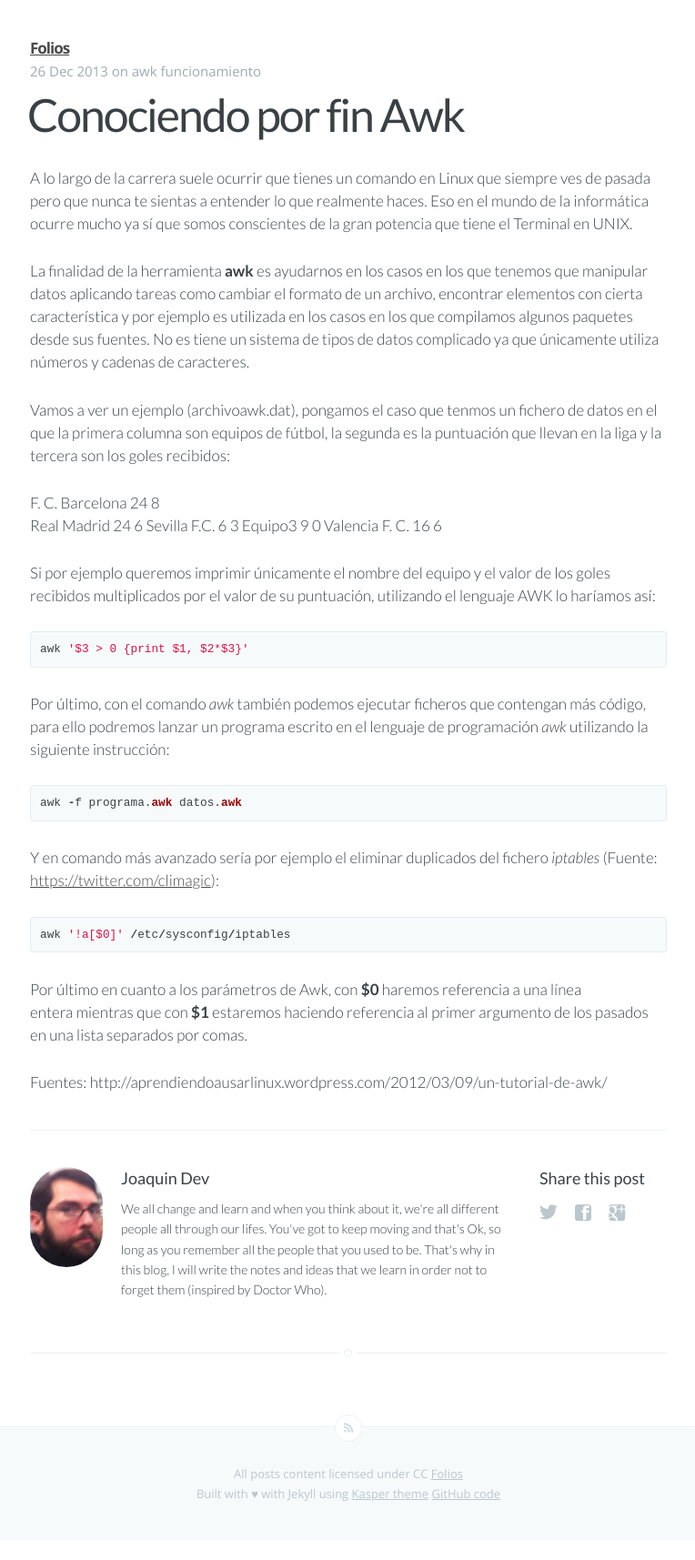
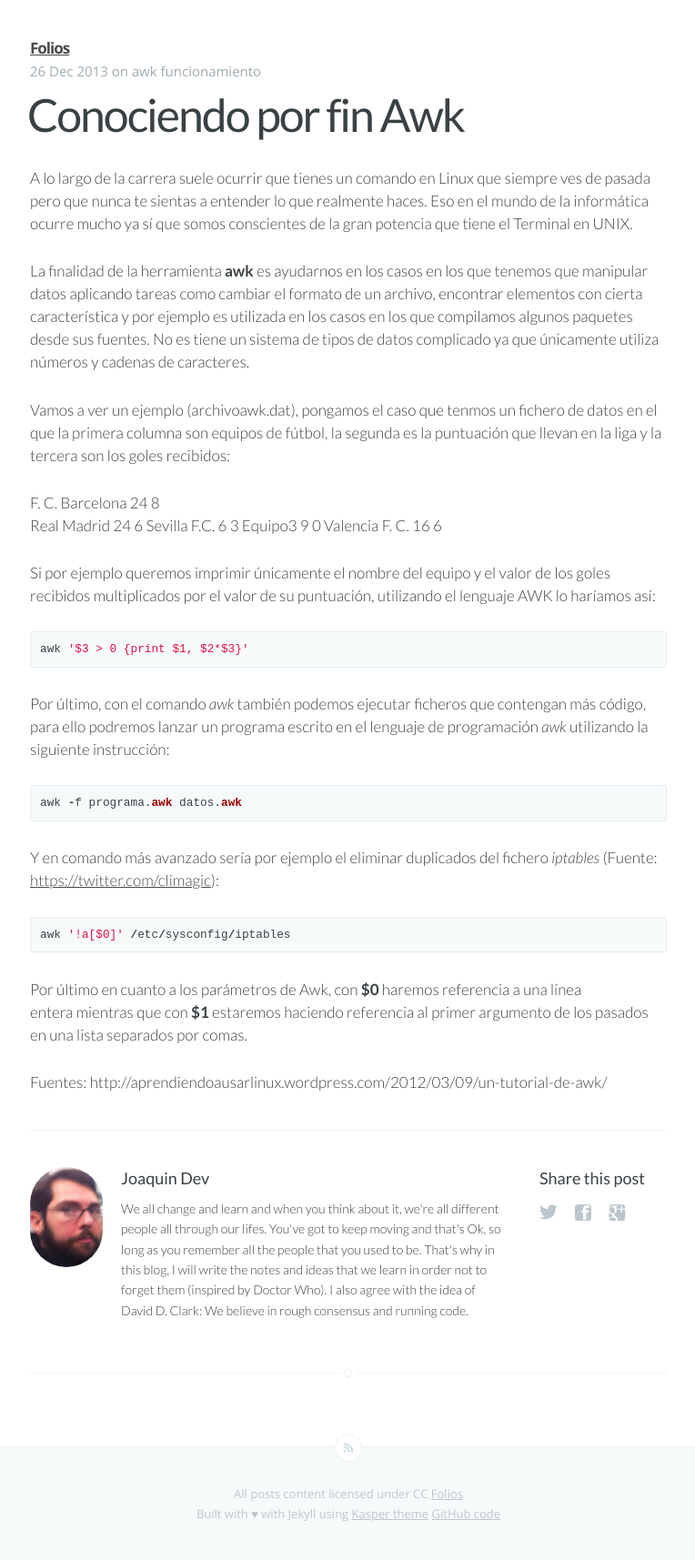
Before and after one commit to joaquindev/joaquindev.github.io, a Jekyll site: the page built from _posts/2013-12-28-conociendo-por-fin-Awk.md, in a window 1280 px wide. Shown: the whole page at 91% size, without its empty margins (257-1021 px from the left). Built offline with Jekyll 4.4.1, drawn with Linux system fonts in a browser that asks for light colours; Markdown is read by kramdown in place of the engine named in the settings; before the commit the page ends 1693 px from its top, so only the background shows below that.

Commit message:
Add David D. Clark quoted to my post template
Add David D. Clark quoted to my post template

Contact info: joaquin@isla.io

```diff
--- a/_layouts/post.html
+++ b/_layouts/post.html
@@ -46,7 +46,7 @@
                     	<h4> {{ site.author }} </h4>
                     	<!-- Author Bio -->
                     	<p>
-                            We all change and learn and when you think about it, we're all different people all through our lifes. You've got to keep moving and that's Ok, so long as you remember all the people that you used to be. That's why in this blog, I will write the notes and ideas that we learn in order not to forget them (inspired by Doctor Who).
+                            We all change and learn and when you think about it, we're all different people all through our lifes. You've got to keep moving and that's Ok, so long as you remember all the people that you used to be. That's why in this blog, I will write the notes and ideas that we learn in order not to forget them (inspired by Doctor Who). I also agree with the idea of David D. Clark: We believe in rough consensus and running code.
                     	</p>
                     </article>
                 </section>
```
